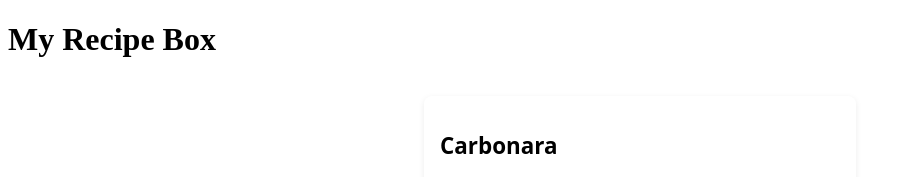
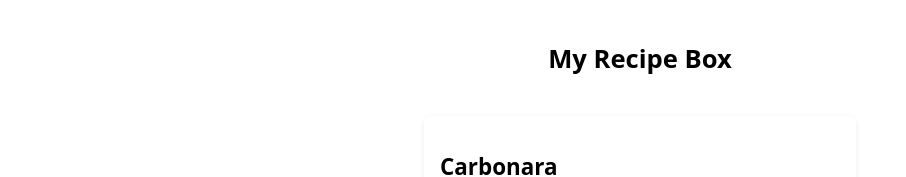
Before and after one commit to carlo-ddm/smart-recipe-box, an Angular app: page / in a window 1280 px wide. Shown: the top 177 px of the page, without its empty margins (0-906 px from the left). Built offline with nearby package versions, Linux system fonts and the light colour scheme.

Commit message:
feat: add recipe detail component with template, styles, and tests

```diff
--- a/src/app/app.scss
+++ b/src/app/app.scss
@@ -0,0 +1,13 @@
+:host {
+  display: block;
+  padding: 16px;
+  max-width: 480px;
+  margin: 0 auto;
+  font-family: system-ui, -apple-system, BlinkMacSystemFont, "Segoe UI", sans-serif;
+  text-align: center; // centra i bottoni & titolo
+}
+
+h1 {
+  margin-bottom: 24px;
+  font-size: 1.6rem;
+}
--- /dev/null
+++ b/src/app/recipe-detail/recipe-detail.component.html
@@ -0,0 +1 @@
+<p>recipe-detail works!</p>
```
Also changed, not shown: src/app/recipe-detail/recipe-detail.component.ts (added, +11 -0 lines), src/app/recipe-detail/recipe-detail.component.scss (added), 1 other file (tests, documents, lock files or other folders).
